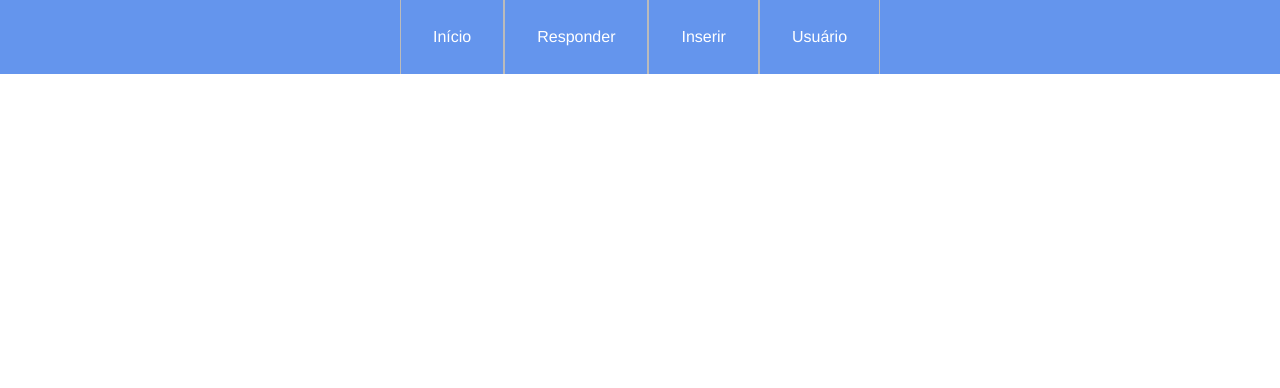
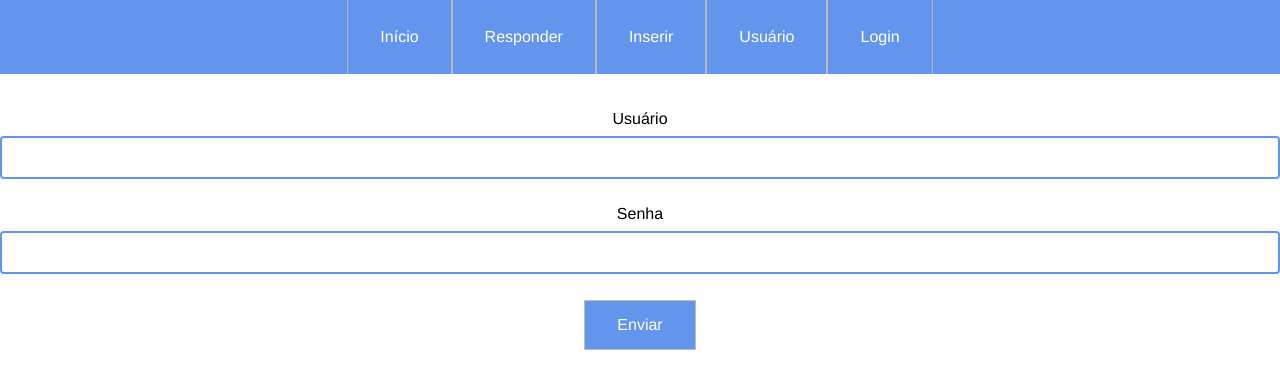
Before and after one commit to sagawahx3/qbank-client, a React app: page /login in a window 1280 px wide. Shown: the top 388 px of the page. Built offline with nearby package versions, Linux system fonts and the light colour scheme.

Commit message:
login page + auth

```diff
--- a/src/app.jsx
+++ b/src/app.jsx
@@ -5,6 +5,7 @@ import Header from './components/Header'
 import {BrowserRouter, Routes, Route} from 'react-router-dom'
 import { UserManager } from './components/UserManager'
 import { HomeRender } from './components/Home'
+import { LoginForm } from './components/auth/LoginForm'
 
 export function App(){
 
@@ -17,6 +18,7 @@ export function App(){
     <Route path="/answer" element = {<QuestionRender />}/>
     <Route path="/insert" element = {<QuestionForm />}/>
     <Route path="/user" element = {<UserManager />}/>
+    <Route path="/login" element = {<LoginForm />}/>
     </Routes>
     </BrowserRouter>
        </div>
--- a/src/components/Header.jsx
+++ b/src/components/Header.jsx
@@ -2,8 +2,16 @@ import React from 'react'
 import { ReactComponentElement } from "react"
 import { Link } from 'react-router-dom'
 import '../styles/header.scss'
+import UserInstance from './UserManager'
 
 const Header=()=>{
+
+    if(UserInstance && UserInstance.token.length > 0){
+
+
+
+
+    }
 
     return(
         <section class="header">
@@ -12,6 +20,7 @@ const Header=()=>{
         <li><a><Link to="/answer">Responder</Link></a></li>
         <li><a><Link to="/insert">Inserir</Link></a></li>
         <li><a><Link to="/user">Usuário</Link></a></li>
+        <li><a><Link to="/login">Login</Link></a></li>
         </ul>
         </section>
     )
--- a/src/components/UserManager.jsx
+++ b/src/components/UserManager.jsx
@@ -8,6 +8,8 @@ let instance;
 
 class User{
 
+  auth = null
+  token = '';
   answeredQuestions = []
   rightQuestions = []
   wrongQuestions = []
@@ -33,11 +35,19 @@ export class UserManager extends React.Component {
         totalQuestions: UserInstance.answeredQuestions.length,
         rightAnswered: UserInstance.rightQuestions.length,
         wrongAnswered: UserInstance.wrongQuestions.length,
+        token: UserInstance.token.length,
       };
 
     }
 
     render() {
+
+      if(this.state.token < 1){
+        return(
+          <p>É necessário realizar o login.</p>
+        );
+      }
+
       return (
         <>
         <br />
--- /dev/null
+++ b/src/components/auth/LoginForm.jsx
@@ -0,0 +1,111 @@
+import React from "react";
+import UserInstance from "../UserManager"
+import { useState, useEffect } from "react"
+
+class UserAuth{
+
+    username = '';
+    password = '';
+
+      constructor(username,password){
+
+        this.username = username
+        this.password = password
+
+      }
+
+}
+
+export class LoginForm extends React.Component {
+
+    constructor(props) {
+        super(props);
+        this.state = {
+            username: '',
+            password: '',
+            token: '',
+        };
+
+        this.handleSubmit = this.handleSubmit.bind(this);
+        this.handleChange = this.handleChange.bind(this);
+
+      }
+
+    handleSubmit(event){
+        event.preventDefault();
+
+    let user = new UserAuth(
+        this.state.username,
+        this.state.password,
+        );
+
+      const requestOptions = {
+        method: 'POST',
+        headers: { 'Content-Type': 'application/json' },
+        body: JSON.stringify(user)
+    };
+    fetch('http://127.0.0.1:8000/auth/login/', requestOptions)
+        .then(async response => {
+            const isJson = response.headers.get('content-type')?.includes('application/json');
+            const data = isJson && await response.json();
+
+            // check for error response
+            if (!response.ok) {
+                // get error message from body or default to response status
+                const error = (data && data.message) || response.status;
+                return Promise.reject(error);
+            }
+
+            UserInstance.token = data.key
+            UserInstance.auth = user
+        })
+        .catch(error => {
+            this.setState({ errorMessage: error.toString() });
+            console.error('There was an error!', error);
+        });
+    }
+
+    handleChange(event) {
+        event.preventDefault();
+        const target = event.target;
+        const value = target.value;
+
+        const name = target.name;
+
+        this.setState({
+          [name]: value
+        });
+      }
+
+    render() {
+        return (
+            <form onSubmit={this.handleSubmit}>
+            <br />
+            <br />
+            <label>
+            Usuário
+            <input
+              name="username"
+              type="text"
+              value={this.state.username}
+              onChange={this.handleChange}
+              />
+          </label>
+          <br />
+          <br />
+          <label>
+            Senha
+            <input
+              name="password"
+              type="text"
+              value={this.state.password}
+              onChange={this.handleChange}
+              />
+          </label>
+          <br />
+          <br />
+        <input id="button" type="submit" value="Enviar" />
+        </form>
+        );
+    }
+}
```
